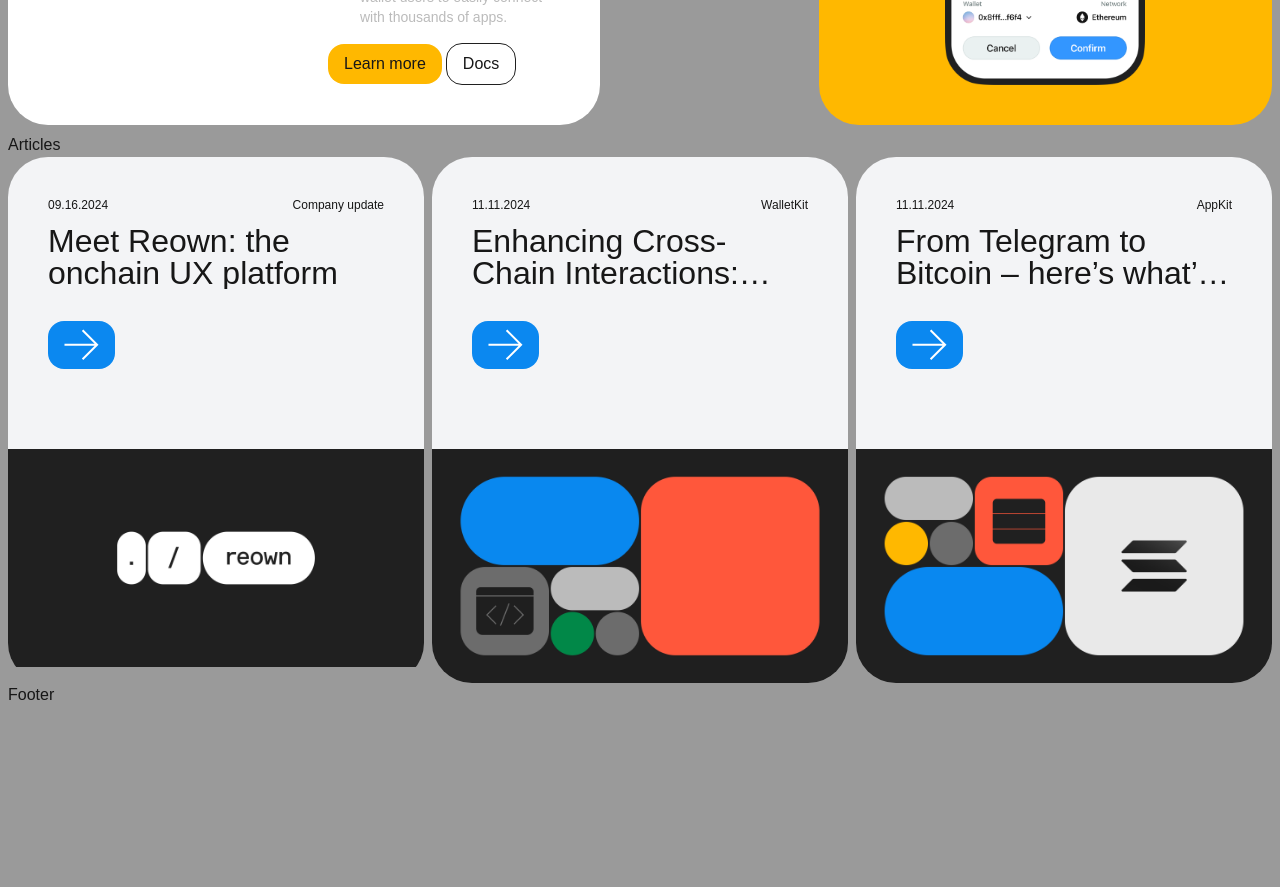
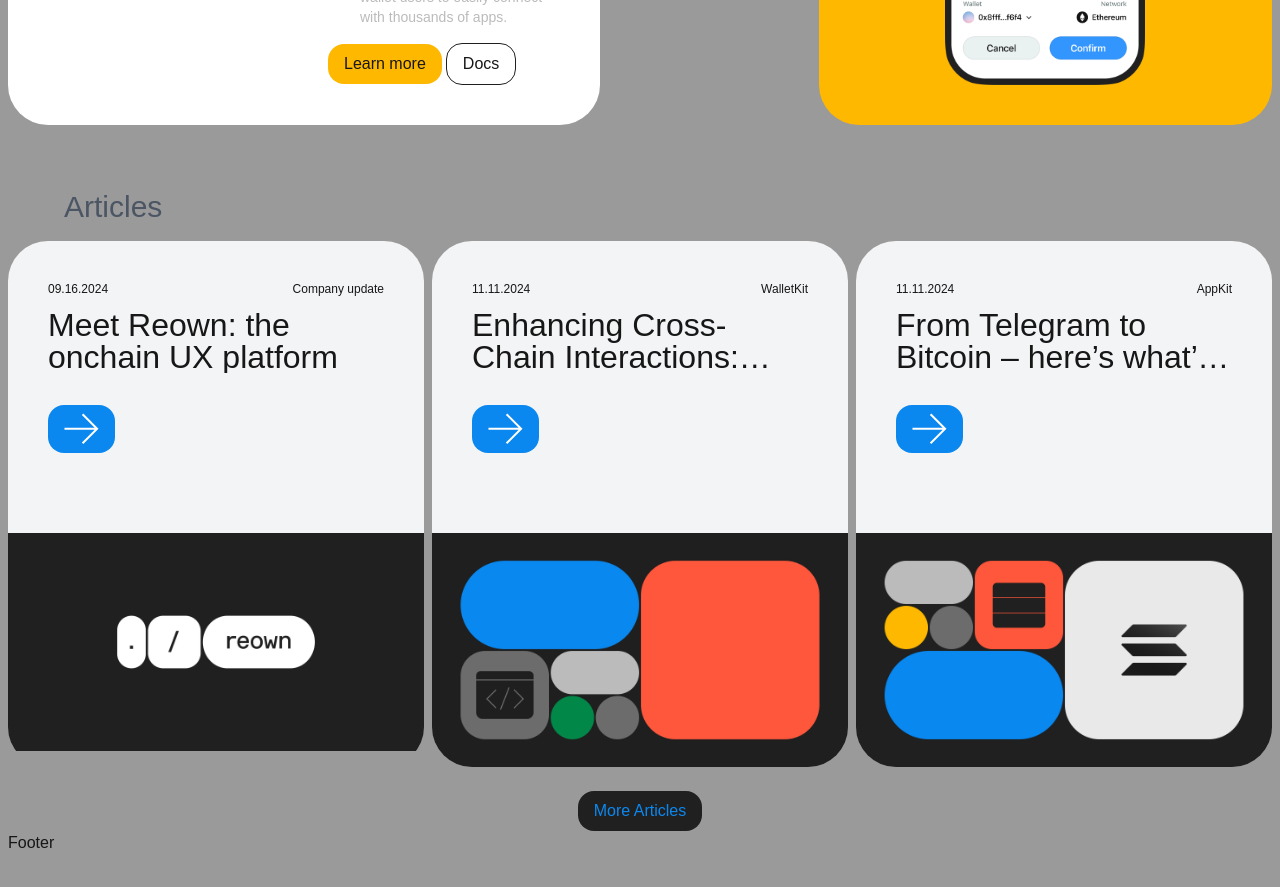
Before and after one commit to Miculino/reown-web, a Next.js app: page / in a window 1280 px wide. Shown: the part 2360-3247 px from the top of the page. Before the commit the page ends 3123 px from the top, so only its background shows below. Built offline with nearby package versions, Linux system fonts and the light colour scheme.

Commit message:
feat(articles): style section h2, blog redirect btn

```diff
--- a/app/(site)/layout/articles/Articles.tsx
+++ b/app/(site)/layout/articles/Articles.tsx
@@ -9,11 +9,12 @@
 
 // Blog
 import { articles } from "../../blog/articles";
+import Button from "../../components/Button";
 
 export default function Articles() {
   return (
-    <section className={clsx(styles.articles)}>
-      <h2>Articles</h2>
+    <section className={clsx(styles.articles, "mt-16")}>
+      <h2 className="text-lg md:text-3xl text-gray-600 ml-14 mb-4">Articles</h2>
       <div className="grid gap-2 grid-cols-1 md:grid-cols-2 lg:grid-cols-3">
         {articles.map((article, index) => (
           <ArticleCard
@@ -26,6 +27,11 @@
           />
         ))}
       </div>
+      <div className="flex items-center justify-center mt-6">
+        <Button href="https://reown.com/blog" intent={"secondary"}>
+          More Articles
+        </Button>
+      </div>
     </section>
   );
 }
```
